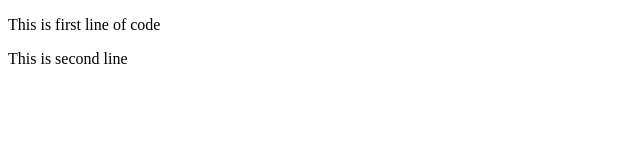
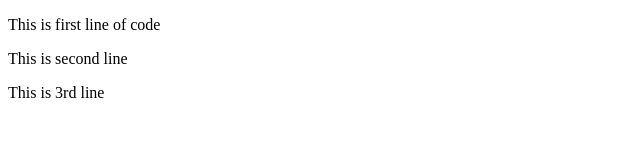
Before and after one commit to sameepnalawade/hello-world, a plain HTML site: page index.html in a window 1280 px wide. Shown: the whole page, without its empty margins (0-640 px from the left). Drawn offline with Linux system fonts and the light colour scheme.

Commit message:
Update index.html

```diff
--- a/index.html
+++ b/index.html
@@ -9,5 +9,6 @@
 <body>
     <p>This is first line of code</p>
     <P>This is second line</P>
+    <P>This is 3rd line</P>
 </body>
 </html>
```
